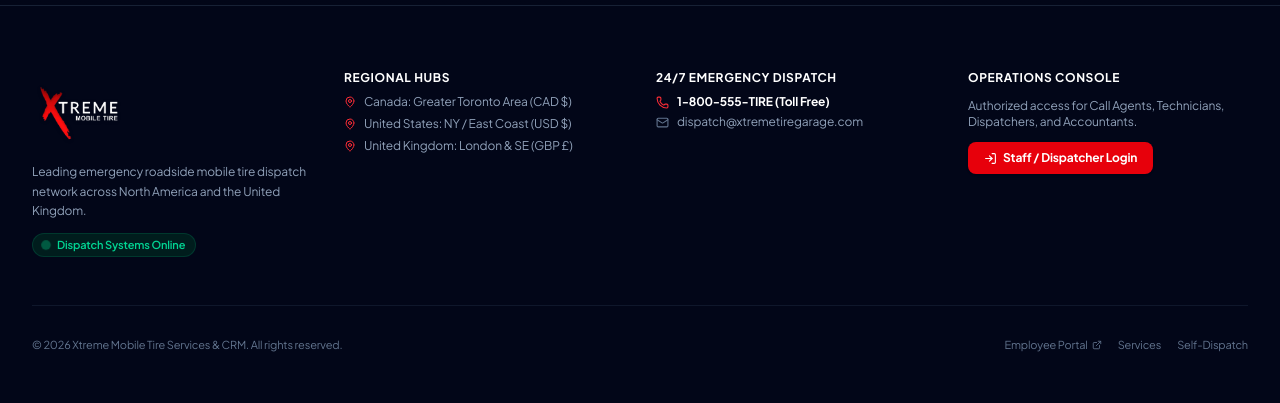
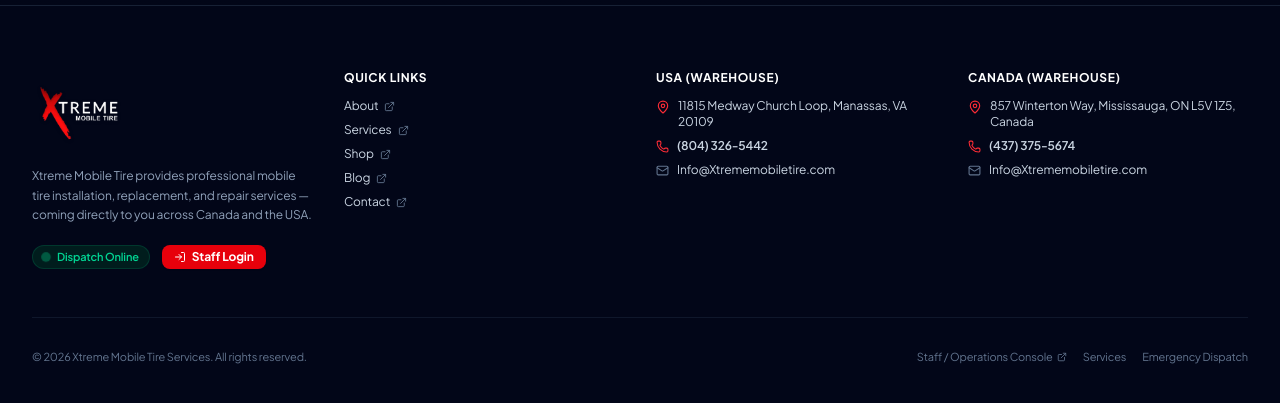
Before and after one commit to xtrememobiletire/xtremeCRM, a React (Vite) app in the folder frontend/: page /landing in a window 1280 px wide. Shown: the part 3949-4352 px from the top of the page. Built offline with nearby package versions, Linux system fonts and the light colour scheme; no server answers; a web font is replaced by a local one.

Commit message:
feat(footer): update footer with official brand description, quick links, USA and Canada warehouse info

```diff
--- a/frontend/src/components/pages/landing/LandingFooter.tsx
+++ b/frontend/src/components/pages/landing/LandingFooter.tsx
@@ -9,7 +9,7 @@
       <div className="max-w-7xl mx-auto px-4 sm:px-8 space-y-12">
         <div className="grid grid-cols-1 md:grid-cols-2 lg:grid-cols-4 gap-8">
           {/* Col 1: Brand */}
-          <div className="space-y-3">
+          <div className="space-y-4">
             <div className="flex items-center">
               <img
                 src="/logo.webp"
@@ -18,77 +18,145 @@
               />
             </div>
             <p className="text-xs text-slate-400 leading-relaxed">
-              Leading emergency roadside mobile tire dispatch network across North America and the United Kingdom.
+              Xtreme Mobile Tire provides professional mobile tire installation, replacement, and repair services — coming directly to you across Canada and the USA.
             </p>
-            <div className="inline-flex items-center gap-2 px-2.5 py-1 rounded-full bg-emerald-950/60 border border-emerald-800/40 text-[11px] font-semibold text-emerald-400">
-              <span className="w-1.5 h-1.5 rounded-full bg-emerald-500 animate-ping" />
-              <span>Dispatch Systems Online</span>
+            <div className="flex flex-wrap items-center gap-3 pt-1">
+              <div className="inline-flex items-center gap-2 px-2.5 py-1 rounded-full bg-emerald-950/60 border border-emerald-800/40 text-[11px] font-semibold text-emerald-400">
+                <span className="w-1.5 h-1.5 rounded-full bg-emerald-500 animate-ping" />
+                <span>Dispatch Online</span>
+              </div>
+              <button
+                type="button"
+                onClick={() => navigate('/login')}
+                className="inline-flex items-center gap-1.5 px-3 py-1 rounded-lg font-bold text-white bg-red-600 hover:bg-red-700 transition shadow-xs text-xs cursor-pointer"
+              >
+                <LogIn size={12} />
+                <span>Staff Login</span>
+              </button>
             </div>
           </div>
 
-          {/* Col 2: Regional Silos */}
-          <div className="space-y-2">
-            <h4 className="text-xs font-bold text-white uppercase tracking-wider">Regional Hubs</h4>
-            <ul className="space-y-1.5 text-xs">
-              <li className="flex items-center gap-2">
-                <MapPin size={12} className="text-red-500 shrink-0" />
-                <span>Canada: Greater Toronto Area (CAD $)</span>
+          {/* Col 2: Quick Links */}
+          <div className="space-y-3">
+            <h4 className="text-xs font-bold text-white uppercase tracking-wider">Quick Links</h4>
+            <ul className="space-y-2 text-xs">
+              <li>
+                <a
+                  href="https://www.xtrememobiletire.com/about"
+                  target="_blank"
+                  rel="noopener noreferrer"
+                  className="hover:text-white transition inline-flex items-center gap-1.5 text-slate-300"
+                >
+                  <span>About</span>
+                  <ExternalLink size={11} className="text-slate-500" />
+                </a>
               </li>
-              <li className="flex items-center gap-2">
-                <MapPin size={12} className="text-red-500 shrink-0" />
-                <span>United States: NY / East Coast (USD $)</span>
+              <li>
+                <a
+                  href="https://www.xtrememobiletire.com/services"
+                  target="_blank"
+                  rel="noopener noreferrer"
+                  className="hover:text-white transition inline-flex items-center gap-1.5 text-slate-300"
+                >
+                  <span>Services</span>
+                  <ExternalLink size={11} className="text-slate-500" />
+                </a>
               </li>
-              <li className="flex items-center gap-2">
-                <MapPin size={12} className="text-red-500 shrink-0" />
-                <span>United Kingdom: London & SE (GBP £)</span>
+              <li>
+                <a
+                  href="https://www.xtrememobiletire.com/shop"
+                  target="_blank"
+                  rel="noopener noreferrer"
+                  className="hover:text-white transition inline-flex items-center gap-1.5 text-slate-300"
+                >
+                  <span>Shop</span>
+                  <ExternalLink size={11} className="text-slate-500" />
+                </a>
+              </li>
+              <li>
+                <a
+                  href="https://www.xtrememobiletire.com/blog"
+                  target="_blank"
+                  rel="noopener noreferrer"
+                  className="hover:text-white transition inline-flex items-center gap-1.5 text-slate-300"
+                >
+                  <span>Blog</span>
+                  <ExternalLink size={11} className="text-slate-500" />
+                </a>
+              </li>
+              <li>
+                <a
+                  href="https://www.xtrememobiletire.com/contact"
+                  target="_blank"
+                  rel="noopener noreferrer"
+                  className="hover:text-white transition inline-flex items-center gap-1.5 text-slate-300"
+                >
+                  <span>Contact</span>
+                  <ExternalLink size={11} className="text-slate-500" />
+                </a>
               </li>
             </ul>
           </div>
 
-          {/* Col 3: 24/7 Hotline */}
-          <div className="space-y-2">
-            <h4 className="text-xs font-bold text-white uppercase tracking-wider">24/7 Emergency Dispatch</h4>
-            <div className="space-y-1 text-xs">
-              <div className="flex items-center gap-2 text-white font-bold">
-                <Phone size={13} className="text-red-500" />
-                <a href="tel:+18005558473" className="hover:text-red-400 transition">1-800-555-TIRE (Toll Free)</a>
+          {/* Col 3: USA Warehouse */}
+          <div className="space-y-3">
+            <h4 className="text-xs font-bold text-white uppercase tracking-wider">USA (Warehouse)</h4>
+            <div className="space-y-2 text-xs">
+              <div className="flex items-start gap-2 text-slate-300">
+                <MapPin size={14} className="text-red-500 shrink-0 mt-0.5" />
+                <span>11815 Medway Church Loop, Manassas, VA 20109</span>
               </div>
               <div className="flex items-center gap-2">
-                <Mail size={13} className="text-slate-500" />
-                <span>dispatch@xtremetiregarage.com</span>
+                <Phone size={13} className="text-red-500 shrink-0" />
+                <a href="tel:+18043265442" className="text-slate-300 hover:text-white font-semibold transition">
+                  (804) 326-5442
+                </a>
+              </div>
+              <div className="flex items-center gap-2">
+                <Mail size={13} className="text-slate-500 shrink-0" />
+                <a href="mailto:Info@Xtrememobiletire.com" className="text-slate-300 hover:text-white transition">
+                  Info@Xtrememobiletire.com
+                </a>
               </div>
             </div>
           </div>
 
-          {/* Col 4: Staff & Portal Login */}
+          {/* Col 4: Canada Warehouse */}
           <div className="space-y-3">
-            <h4 className="text-xs font-bold text-white uppercase tracking-wider">Operations Console</h4>
-            <p className="text-xs text-slate-400">
-              Authorized access for Call Agents, Technicians, Dispatchers, and Accountants.
-            </p>
-            <button
-              type="button"
-              onClick={() => navigate('/login')}
-              className="inline-flex items-center gap-1.5 px-4 py-2 rounded-lg font-bold text-white bg-red-600 hover:bg-red-700 transition shadow-sm cursor-pointer"
-            >
-              <LogIn size={13} />
-              <span>Staff / Dispatcher Login</span>
-            </button>
+            <h4 className="text-xs font-bold text-white uppercase tracking-wider">Canada (Warehouse)</h4>
+            <div className="space-y-2 text-xs">
+              <div className="flex items-start gap-2 text-slate-300">
+                <MapPin size={14} className="text-red-500 shrink-0 mt-0.5" />
+                <span>857 Winterton Way, Mississauga, ON L5V 1Z5, Canada</span>
+              </div>
+              <div className="flex items-center gap-2">
+                <Phone size={13} className="text-red-500 shrink-0" />
+                <a href="tel:+14373755674" className="text-slate-300 hover:text-white font-semibold transition">
+                  (437) 375-5674
+                </a>
+              </div>
+              <div className="flex items-center gap-2">
+                <Mail size={13} className="text-slate-500 shrink-0" />
+                <a href="mailto:Info@Xtrememobiletire.com" className="text-slate-300 hover:text-white transition">
+                  Info@Xtrememobiletire.com
+                </a>
+              </div>
+            </div>
           </div>
         </div>
 
         {/* Bottom bar */}
         <div className="pt-8 border-t border-slate-900 flex flex-col sm:flex-row items-center justify-between gap-4 text-[11px] text-slate-500">
           <div>
-            &copy; {new Date().getFullYear()} Xtreme Mobile Tire Services &amp; CRM. All rights reserved.
+            &copy; {new Date().getFullYear()} Xtreme Mobile Tire Services. All rights reserved.
           </div>
           <div className="flex items-center gap-4">
-            <button type="button" onClick={() => navigate('/login')} className="hover:text-white transition flex items-center gap-1">
-              <span>Employee Portal</span>
+            <button type="button" onClick={() => navigate('/login')} className="hover:text-white transition flex items-center gap-1 cursor-pointer">
+              <span>Staff / Operations Console</span>
               <ExternalLink size={10} />
             </button>
             <a href="#services" className="hover:text-white transition">Services</a>
-            <a href="#emergency-booking" className="hover:text-white transition">Self-Dispatch</a>
+            <a href="#emergency-booking" className="hover:text-white transition">Emergency Dispatch</a>
           </div>
         </div>
       </div>
```
